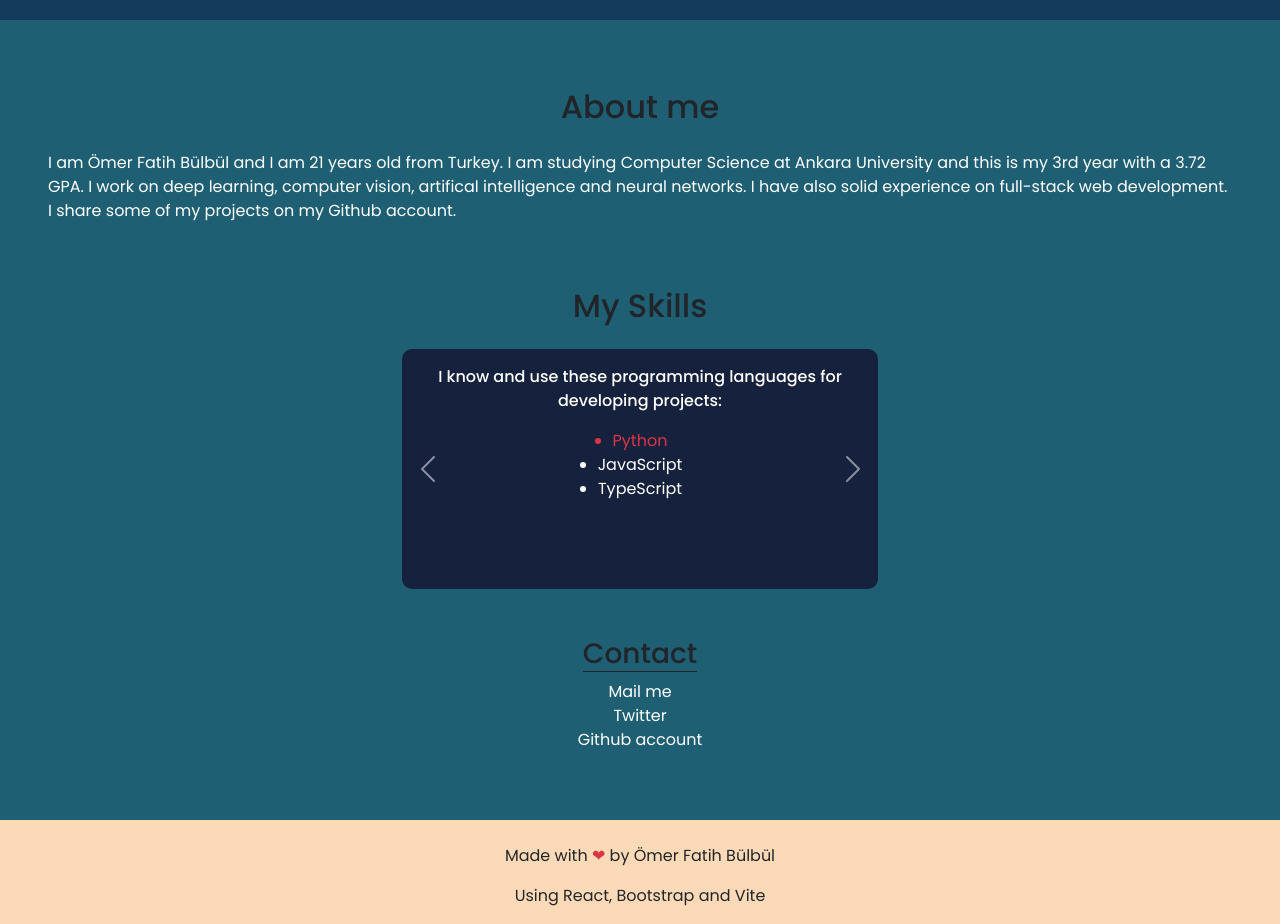
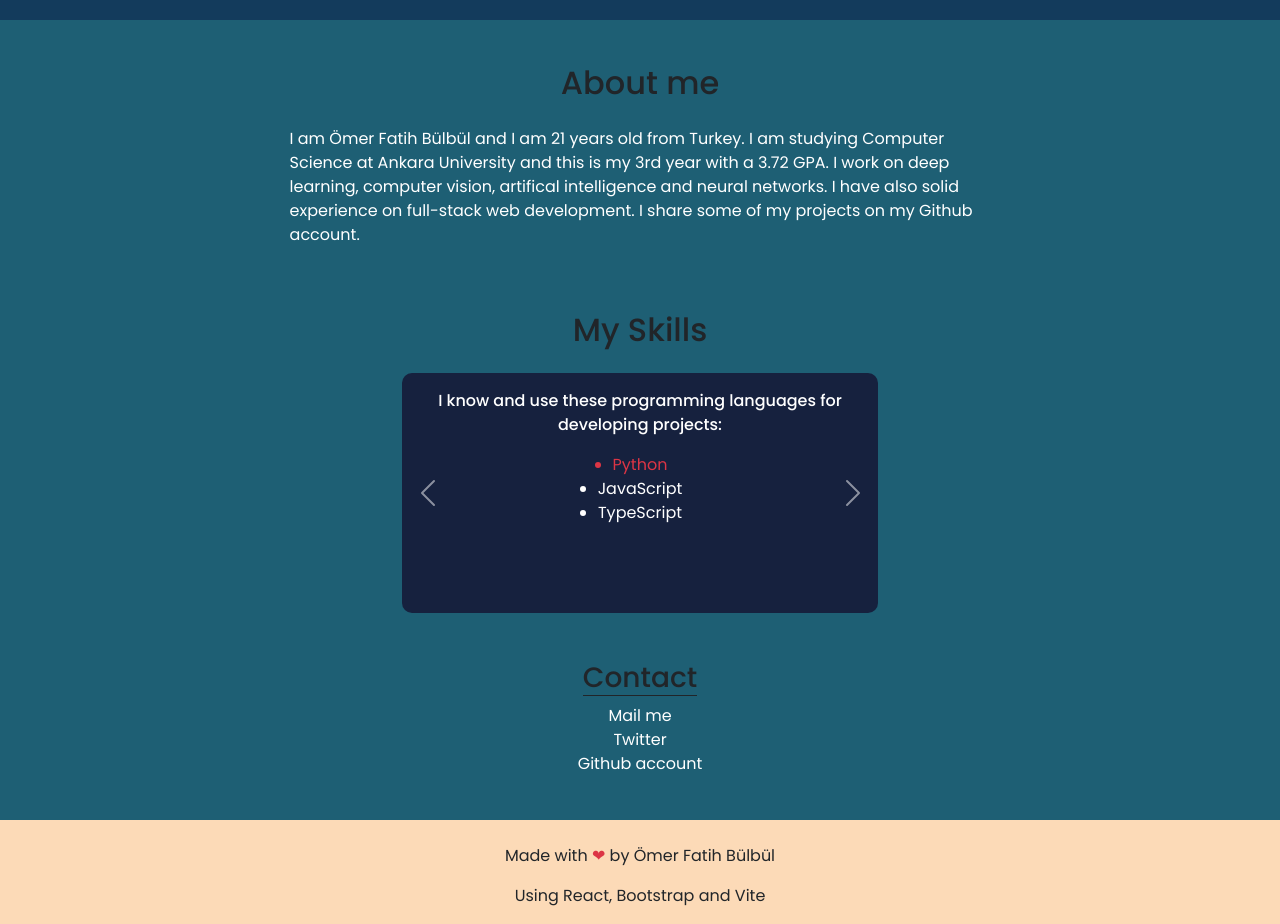
Before and after one commit to fatihbulbul1/fatihbulbul1.github.io, a React (Vite) app: page / in a window 1280 px wide. Shown: the part 1580-2504 px from the top of the page. Built offline with nearby package versions, Linux system fonts and the light colour scheme; no server answers.

Commit message:
width adjustment

```diff
--- a/src/assets/components/About.tsx
+++ b/src/assets/components/About.tsx
@@ -8,7 +8,7 @@ export const About = () => {
     >
       <h2 className="mb-4 text-dark text-center">About me</h2>
       <div className="row justify-content-center">
-        <p>
+        <p style={{ maxWidth: "60%" }}>
           I am Ömer Fatih Bülbül and I am 21 years old from Turkey. I am
           studying Computer Science at Ankara University and this is my 3rd year
           with a 3.72 GPA. I work on deep learning, computer vision, artifical
```
